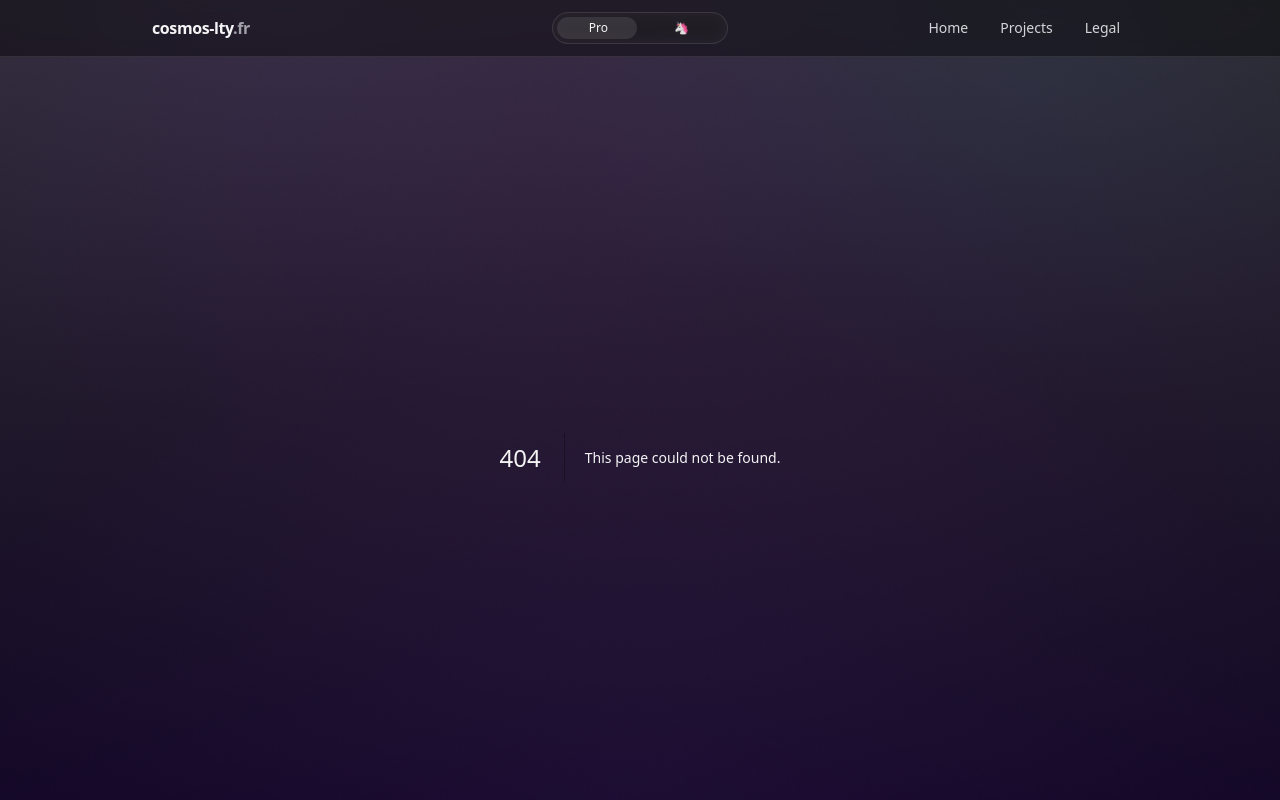
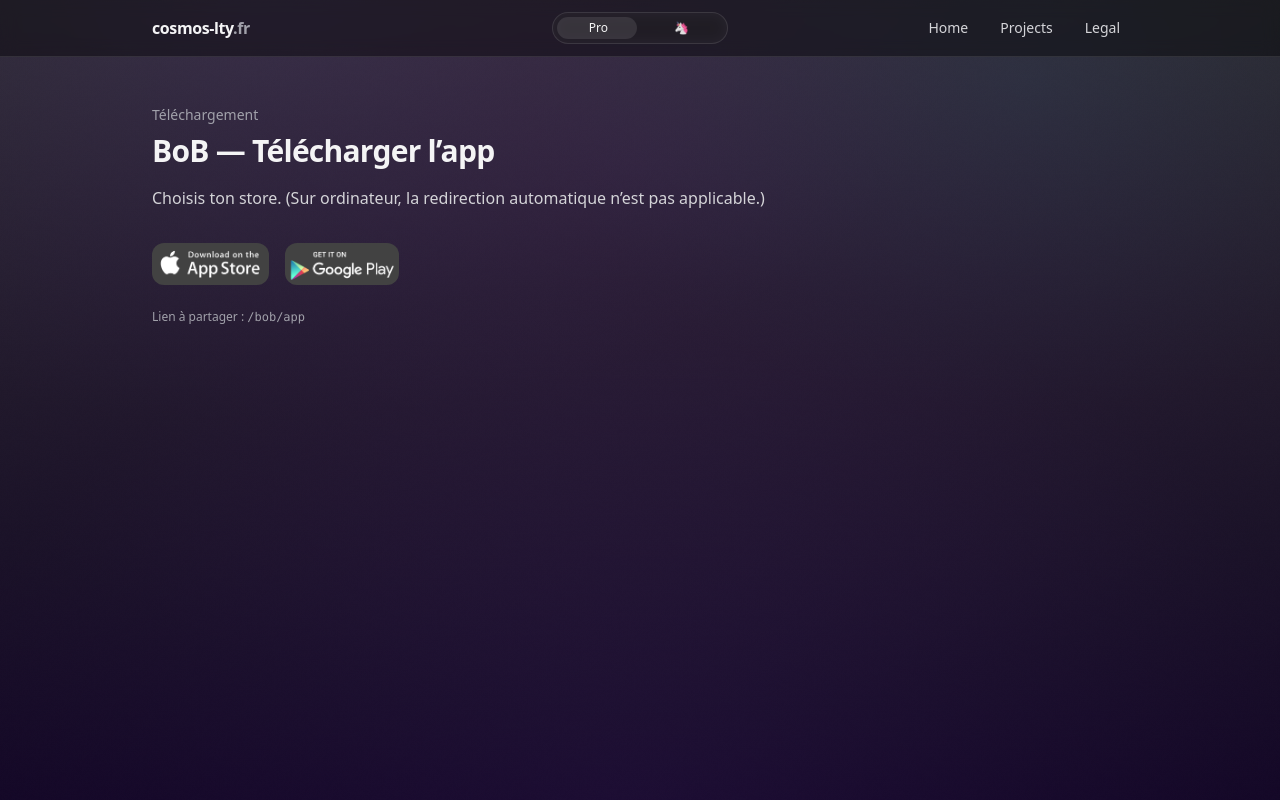
Before and after one commit to Laetitia-Bara/Portfolio, a Next.js app: page /bob/app in a window 1280 px wide. Before the commit this address had no page. Shown: the top 800 px of the page. Built offline with nearby package versions, Linux system fonts and the light colour scheme.

Commit message:
amélio link marketing

```diff
--- /dev/null
+++ b/src/app/bob/app/page.tsx
@@ -0,0 +1,77 @@
+import Container from "../../../components/Container";
+import Image from "next/image";
+import { headers } from "next/headers";
+import { redirect } from "next/navigation";
+
+const ANDROID_URL =
+  "https://play.google.com/store/apps/details?id=fr.cosmoslty.bob";
+const IOS_URL =
+  "https://apps.apple.com/app/bob-carnet-dexpos-canines/id6749371300";
+
+function detectOS(ua: string) {
+  const s = ua.toLowerCase();
+  if (s.includes("android")) return "android";
+  if (s.includes("iphone") || s.includes("ipad") || s.includes("ipod")) return "ios";
+  return "other";
+}
+
+export default async function BobAppLink() {
+  const h = await headers();
+  const ua = h.get("user-agent") ?? "";
+  const os = detectOS(ua);
+
+  if (os === "android") redirect(ANDROID_URL);
+  if (os === "ios") redirect(IOS_URL);
+
+  return (
+    <section className="py-12">
+      <Container>
+        <div className="max-w-2xl">
+          <p className="text-sm text-zinc-400">Téléchargement</p>
+          <h1 className="mt-2 text-3xl font-semibold tracking-tight">
+            BoB — Télécharger l’app
+          </h1>
+          <p className="mt-4 text-zinc-300 leading-relaxed">
+            Choisis ton store. (Sur ordinateur, la redirection automatique n’est pas applicable.)
+          </p>
+
+          <div className="mt-8 flex flex-wrap items-center gap-4">
+            <a
+              href={IOS_URL}
+              target="_blank"
+              rel="noopener noreferrer"
+              className="store-badge rounded-xl overflow-hidden transition hover:scale-105"
+            >
+              <Image
+                src="/stores/apple.png"
+                alt="Download on the App Store"
+                width={140}
+                height={42}
+                className="h-[42px] w-auto"
+              />
+            </a>
+
+            <a
+              href={ANDROID_URL}
+              target="_blank"
+              rel="noopener noreferrer"
+              className="store-badge rounded-xl overflow-hidden transition hover:scale-105"
+            >
+              <Image
+                src="/stores/google.png"
+                alt="Get it on Google Play"
+                width={160}
+                height={48}
+                className="h-[42px] w-auto"
+              />
+            </a>
+          </div>
+
+          <p className="mt-6 text-xs text-zinc-400">
+            Lien à partager : <span className="font-mono">/bob/app</span>
+          </p>
+        </div>
+      </Container>
+    </section>
+  );
+}
```
Also changed, not shown: vercel.json (added).
